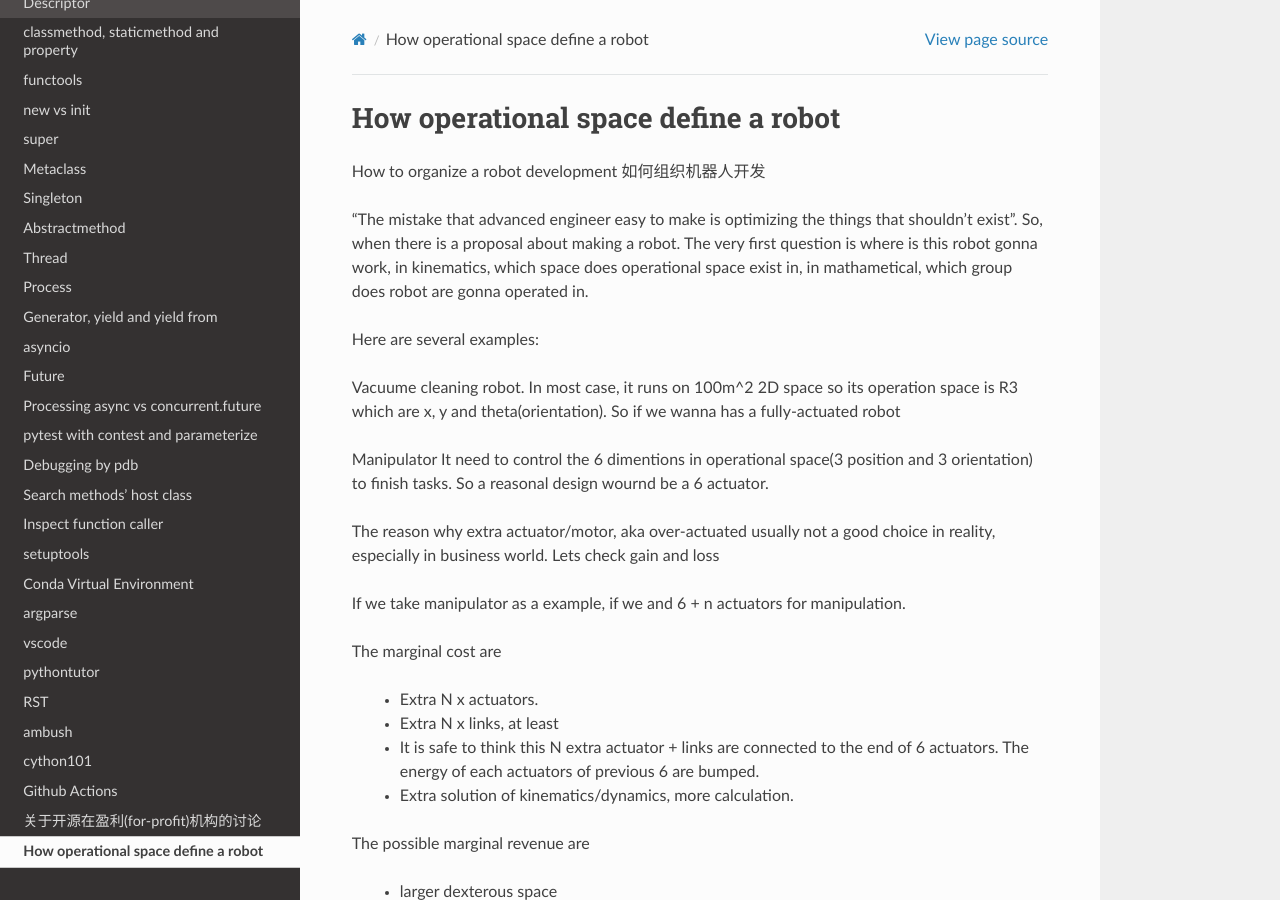
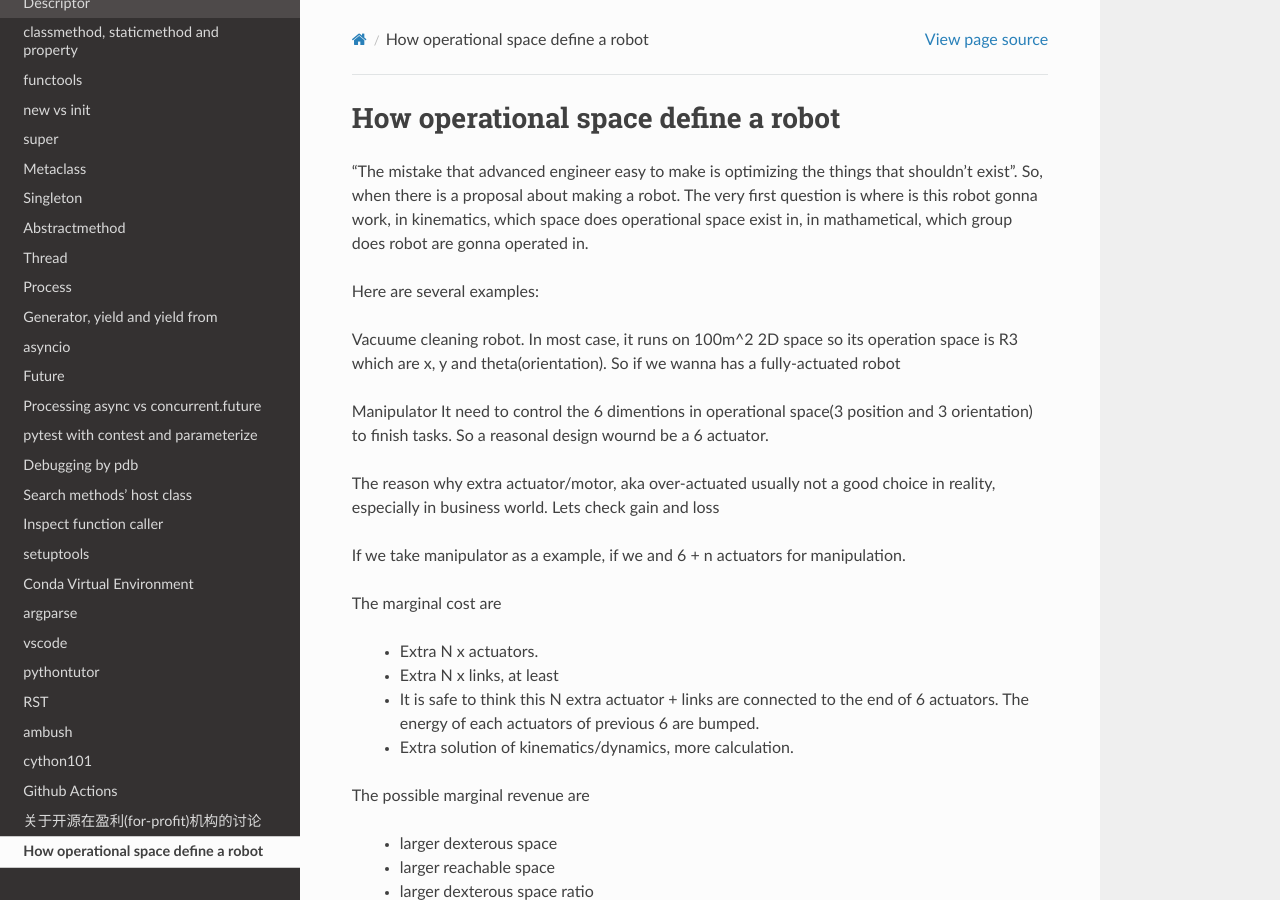
Before and after one commit to ke-zhang-rd/krystal, a Sphinx documentation site: the page built from docs/source/opspace.rst, in a window 1280 px wide and 900 px high. Built offline with Sphinx 7.4.7 and the Read the Docs theme 2.0.0, drawn with Linux system fonts in a browser that asks for light colours.

Commit message:
Update opspace.rst

```diff
--- a/docs/source/opspace.rst
+++ b/docs/source/opspace.rst
@@ -2,8 +2,6 @@
 How operational space define a robot
 ====================================
 
-How to organize a robot development
-如何组织机器人开发
 
 
 "The mistake that advanced engineer easy to make is optimizing the things that shouldn't exist". So, when there is a proposal about making a
```
